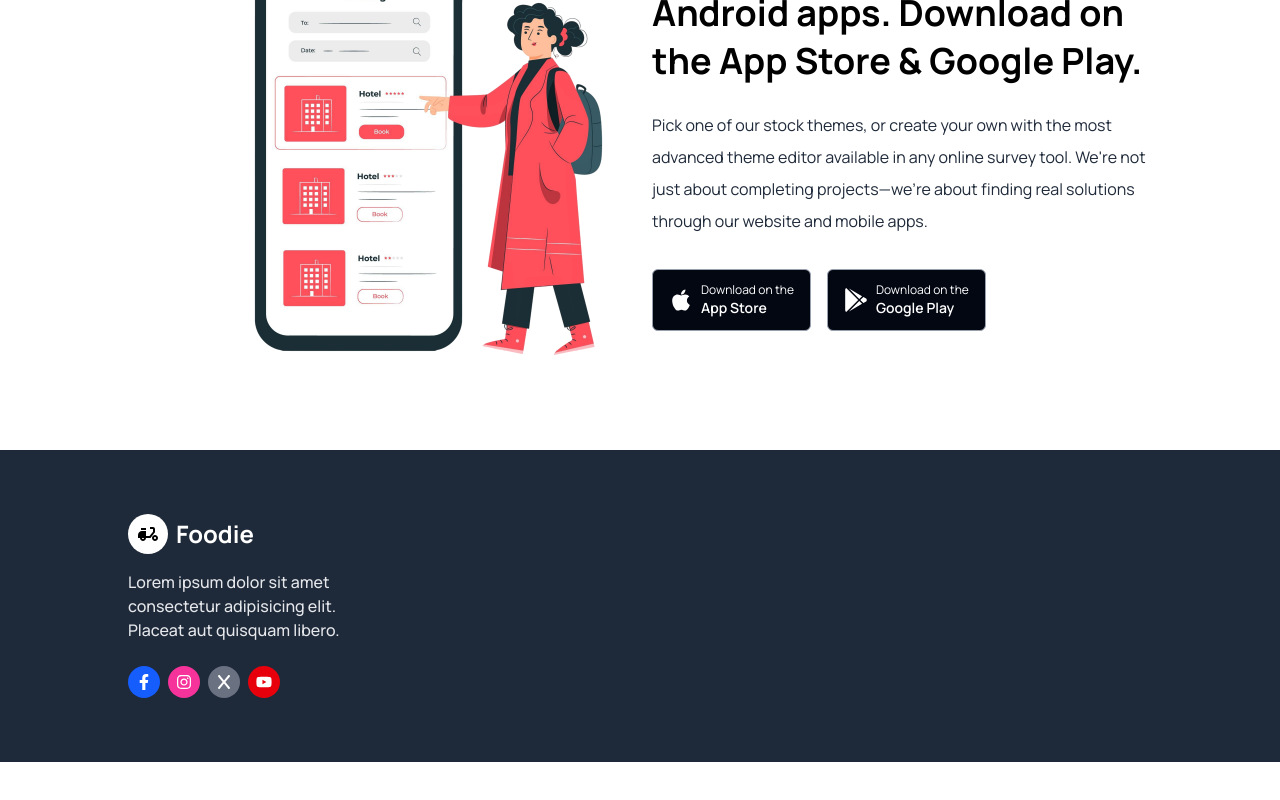
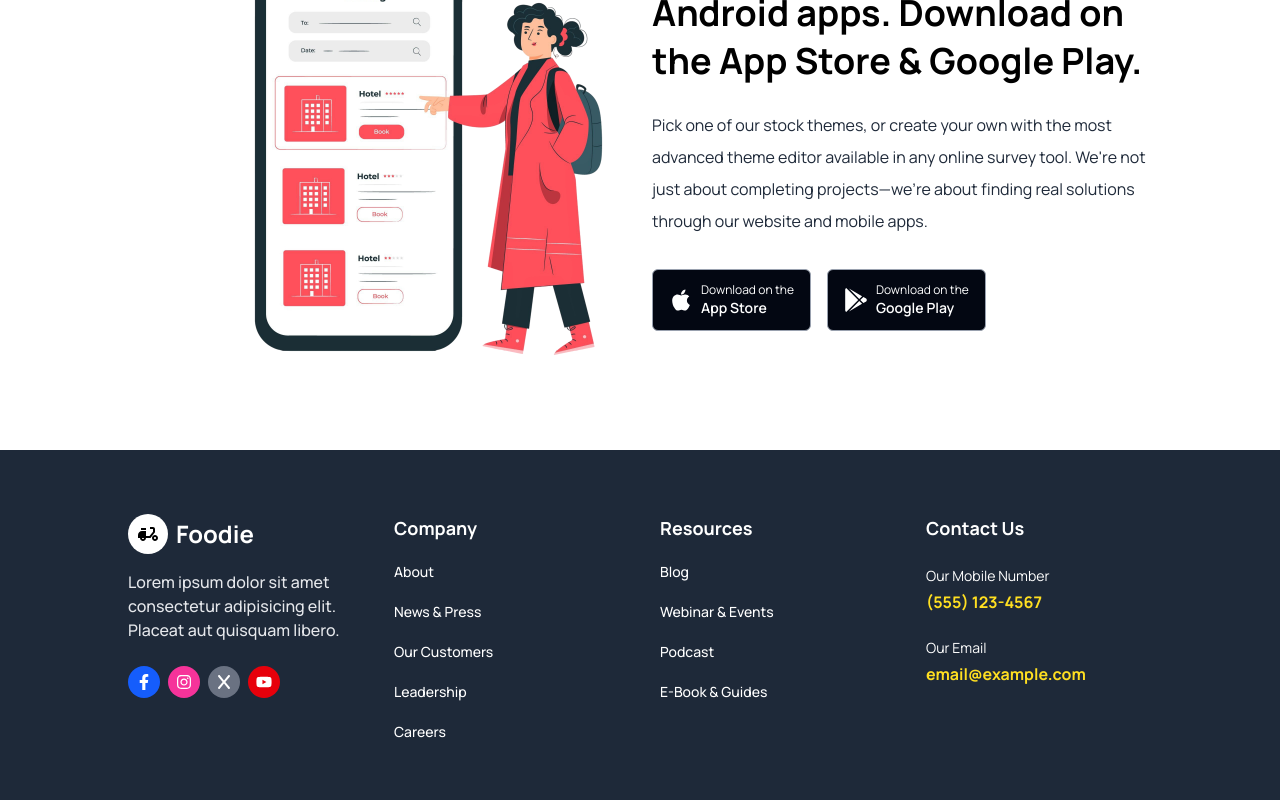
Before and after one commit to denisdiaconu/food-landing-page, a Next.js app: page / in a window 1280 px wide. Shown: the part 5006-5806 px from the top of the page. Before the commit the page ends 5768 px from the top, so only its background shows below. Built offline with nearby package versions, Linux system fonts and the light colour scheme.

Commit message:
Add footer links

```diff
--- a/app/globals.css
+++ b/app/globals.css
@@ -1,3 +1,9 @@
-@import "tailwindcss";
+@import 'tailwindcss';
+
+@layer components {
+  .footer__link {
+    @apply text-white font-medium cursor-pointer text-sm hover:text-yellow-300 w-fit;
+  }
+}
 
 @custom-variant dark (&:where(.dark, .dark *));
--- a/components/Home/Footer/Footer.tsx
+++ b/components/Home/Footer/Footer.tsx
@@ -35,6 +35,36 @@ const Footer = () => {
             </div>
           </div>
         </div>
+        <div className="space-y-5">
+          <h1 className="text-lg font-bold text-white">Company</h1>
+          <p className="footer__link">About</p>
+          <p className="footer__link">News & Press</p>
+          <p className="footer__link">Our Customers</p>
+          <p className="footer__link">Leadership</p>
+          <p className="footer__link">Careers</p>
+        </div>
+        <div className="space-y-5">
+          <h1 className="text-lg font-bold text-white">Resources</h1>
+          <p className="footer__link">Blog</p>
+          <p className="footer__link">Webinar & Events</p>
+          <p className="footer__link">Podcast</p>
+          <p className="footer__link">E-Book & Guides</p>
+        </div>
+        <div>
+          <h1 className="text-lg font-bold text-white">Contact Us</h1>
+          <div className="mt-6">
+            <h1 className="text-sm text-white">Our Mobile Number</h1>
+            <h1 className="text-base font-bold text-yellow-300 mt-1">
+              (555) 123-4567
+            </h1>
+          </div>
+          <div className="mt-6">
+            <h1 className="text-sm text-white">Our Email</h1>
+            <h1 className="text-base font-bold text-yellow-300 mt-1">
+              email@example.com
+            </h1>
+          </div>
+        </div>
       </div>
     </div>
   );
```
